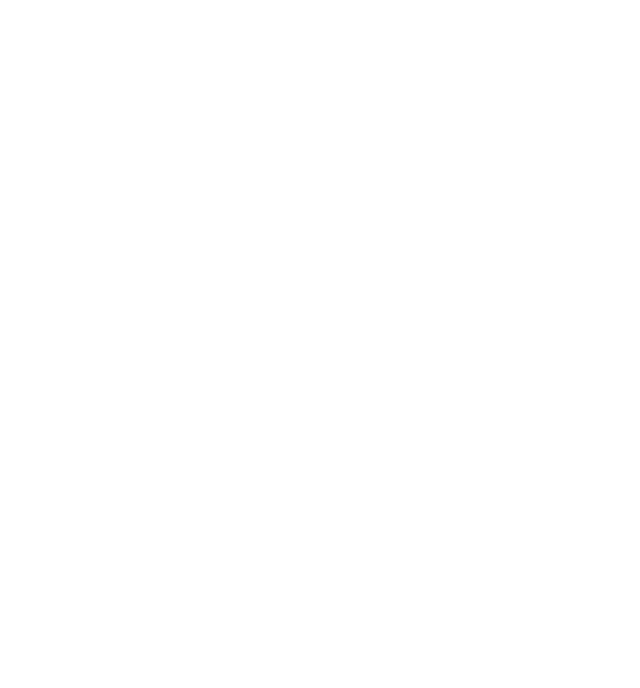
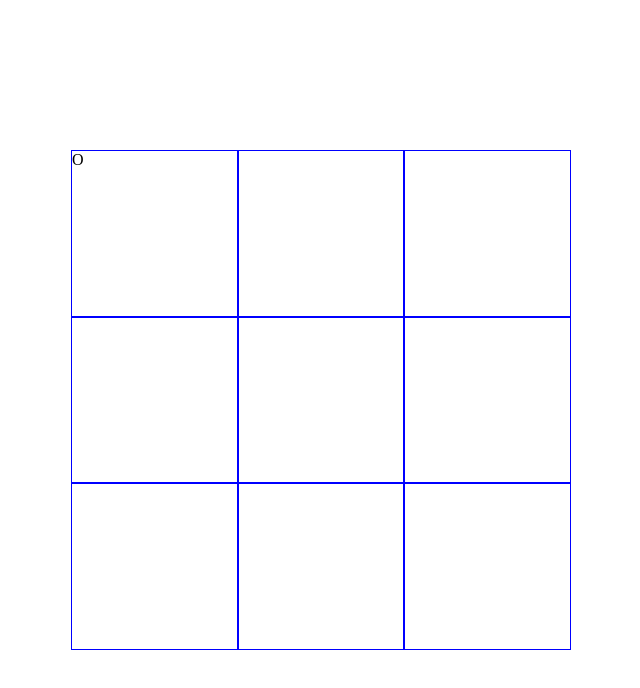
Before and after one commit to iagolaguna/hash, a website built with webpack: page src/index.html in a window 1280 px wide. Shown: the whole page, without its empty margins (319-959 px from the left). Built offline with nearby package versions, Linux system fonts and the light colour scheme.

Commit message:
create container and squares

```diff
--- a/src/index.html
+++ b/src/index.html
@@ -1,14 +1,25 @@
 <!DOCTYPE html>
 <html lang="en">
+
 <head>
   <meta charset="UTF-8">
   <meta name="viewport" content="width=device-width, initial-scale=1.0">
   <meta http-equiv="X-UA-Compatible" content="ie=edge">
   <title>Hash</title>
 </head>
+
 <body>
   <div class="container">
-
+    <div class="square o"></div>
+    <div class="square"></div>
+    <div class="square"></div>
+    <div class="square"></div>
+    <div class="square"></div>
+    <div class="square"></div>
+    <div class="square"></div>
+    <div class="square"></div>
+    <div class="square"></div>
   </div>
 </body>
+
 </html>
--- a/src/index.js
+++ b/src/index.js
@@ -1,4 +1 @@
 import './scss/index.scss'
-
-const t = () => console.log('teste arrow function')
-t()
--- a/src/scss/index.scss
+++ b/src/scss/index.scss
@@ -1,4 +1,43 @@
-*{
-    margin: 0;
-    padding: 0;
+* {
+  margin: 0;
+  padding: 0;
+}
+
+html,
+body {
+  width: 100%;
+  height: 100%;
+}
+
+body {
+  display: flex;
+  justify-content: center;
+  align-items: center;
+}
+
+.container {
+  display: flex;
+  flex-wrap: wrap;
+  align-content: center;
+  width: 500px;
+  height: 500px;
+}
+
+.square{
+  width: 32.93%;
+  height: 32.99%;
+  border: 1px solid blue;
+  cursor: pointer;
+  transition: background-color .25s;
+  &:hover{
+    background-color: #E0E0E0;
   }
+}
+
+.o::after{
+  content: 'O';
+  width: 100%;
+  height: 100%;
+  text-transform: uppercase;
+  font-size: 100%;
+}
```
Lines whose indentation alone changed are shown as unchanged.
